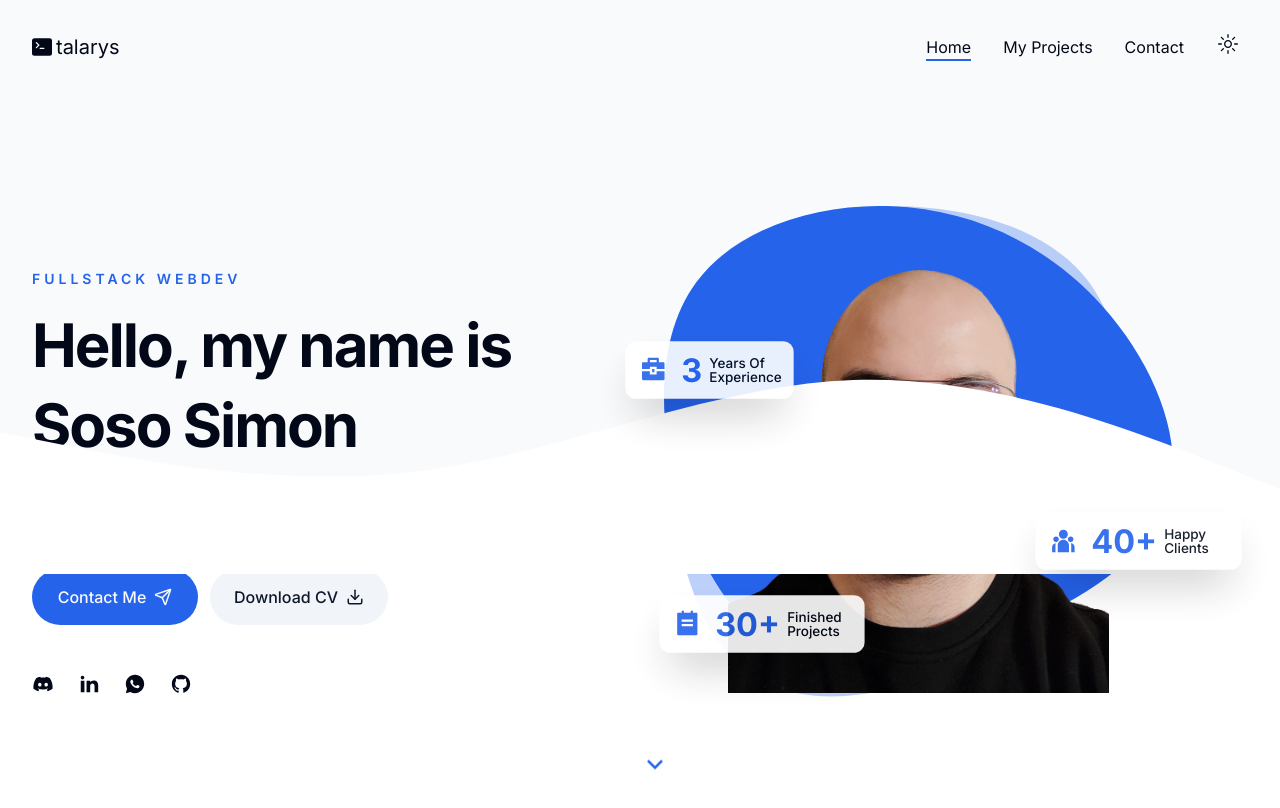
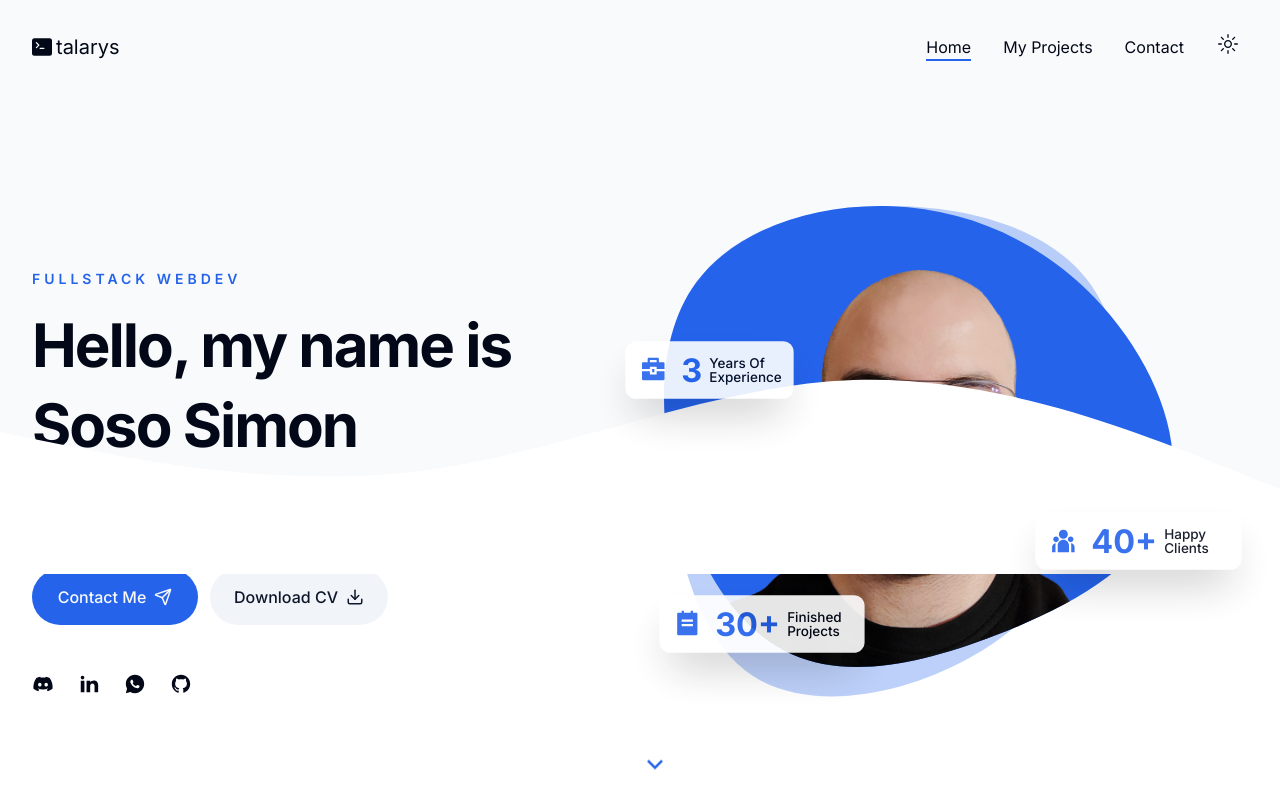
Before and after one commit to talarys/portfolio_website_clean, a Next.js app: page / in a window 1280 px wide. Shown: the top 808 px of the page. Built offline with nearby package versions, Linux system fonts and the light colour scheme.

Commit message:
Refactored DevImg

```diff
--- a/app/globals.css
+++ b/app/globals.css
@@ -53,6 +53,7 @@
     * {
         @apply border-border;
     }
+
     body {
         @apply bg-background text-foreground;
     }
@@ -65,3 +66,13 @@
 .subtitle {
     @apply text-muted-foreground text-lg mb-8 font-light;
 }
+
+.section-title {
+    @apply text-4xl font-bold w-max flex items-center justify-between gap-x-3;
+}
+
+.devimg {
+    clip-path: path(
+        'M430.684 91.8476C485.587 148.958 523.332 231.872 503.773 294.831C483.871 357.79 406.664 400.451 331.516 429.351C256.711 458.25 183.965 473.388 128.376 448.617C72.4443 423.846 32.983 358.822 13.0808 285.198C-6.47826 211.917 -7.16455 130.036 32.2967 76.3658C72.1011 22.6955 151.71 -2.76337 227.544 0.332983C303.722 3.08531 375.781 34.7369 430.684 91.8476Z'
+    );
+}
--- a/components/DevImg.jsx
+++ b/components/DevImg.jsx
@@ -3,17 +3,6 @@ import Image from "next/image"
 const DevImg = () => {
 	return (
 		<div className="w-[509px]">
-			<svg width="" height="" className="absolute">
-				<def>
-					<clipPath id="shape">
-						<path
-							fill="#fff"
-							stroke="#000"
-							d="M430.684 91.8476C485.587 148.958 523.332 231.872 503.773 294.831C483.871 357.79 406.664 400.451 331.516 429.351C256.711 458.25 183.965 473.388 128.376 448.617C72.4443 423.846 32.983 358.822 13.0808 285.198C-6.47826 211.917 -7.16455 130.036 32.2967 76.3658C72.1011 22.6955 151.71 -2.76337 227.544 0.332983C303.722 3.08531 375.781 34.7369 430.684 91.8476Z"
-						/>
-					</clipPath>
-				</def>
-			</svg>
 			<svg
 				width="509"
 				height="462"
@@ -42,8 +31,7 @@ const DevImg = () => {
 				width={500}
 				height={500}
 				alt=""
-				style={{ clipPath: "url(#shape)" }}
-				className="min-w-[509px] p-16 "
+				className="min-w-[509px] p-16 devimg"
 			/>
 		</div>
 	)
```
